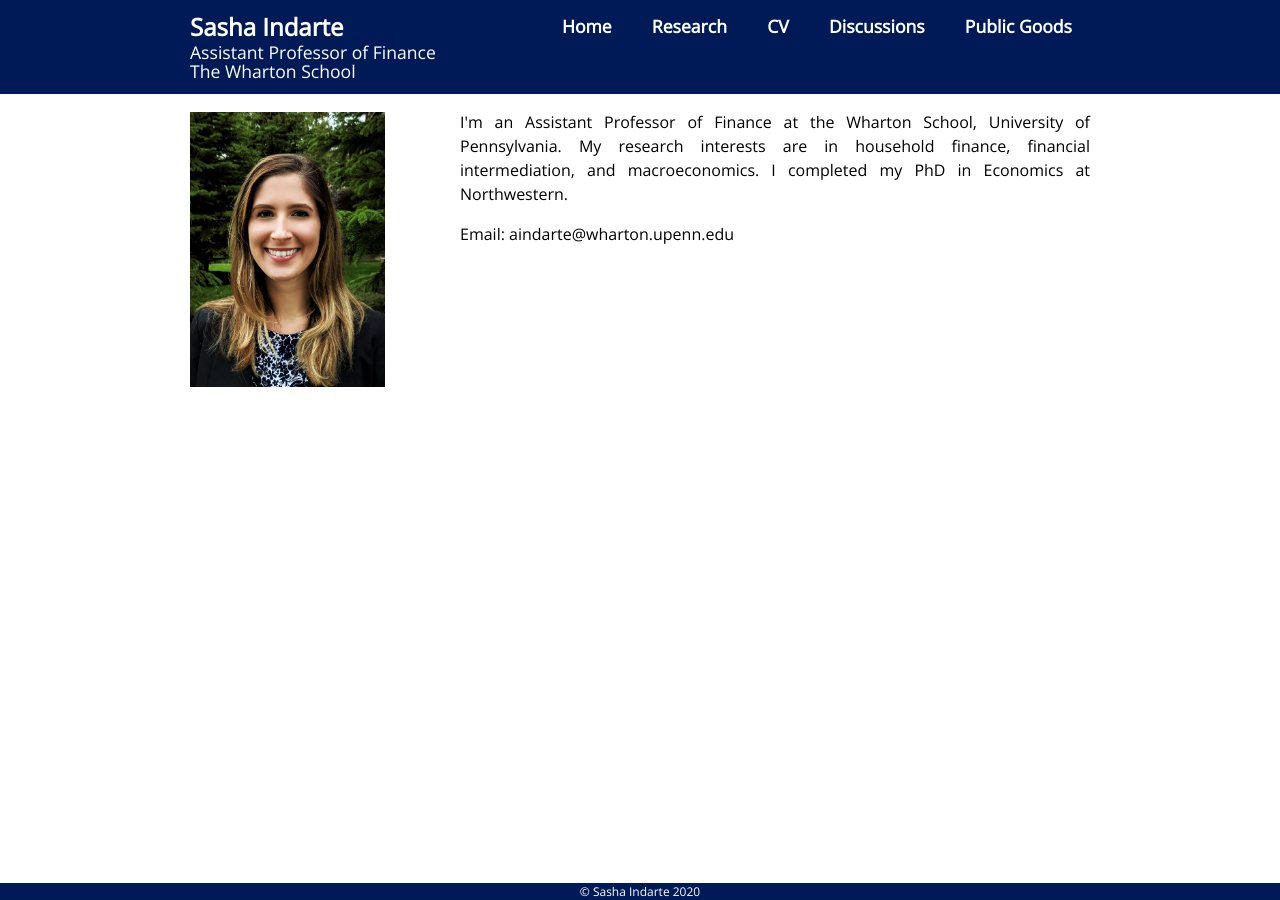
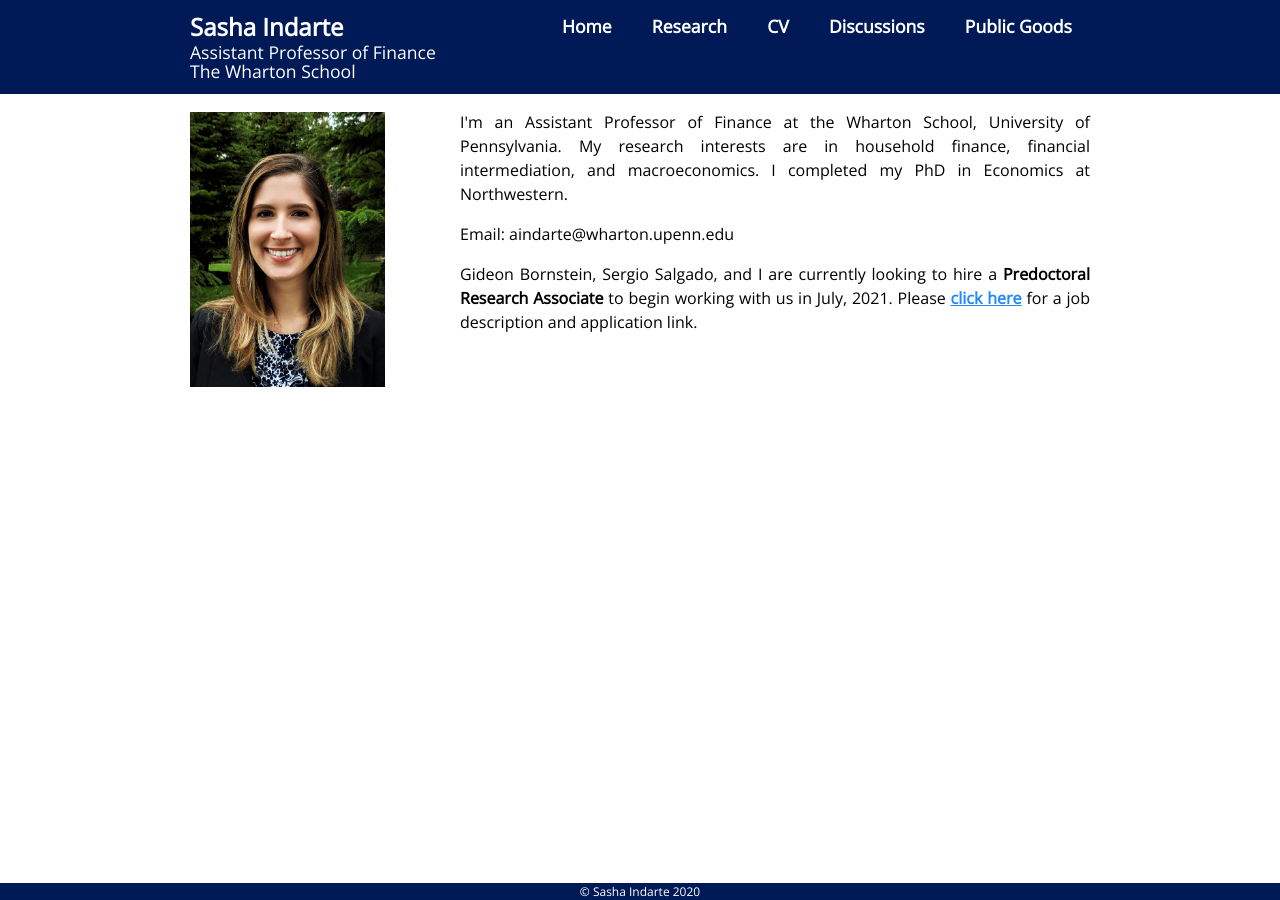
Before and after one commit to sashaindarte/sashaindarte.github.io, a Jekyll site: the page built from index.html, in a window 1280 px wide. Built offline with Jekyll 4.4.1, drawn with Linux system fonts in a browser that asks for light colours.

Commit message:
add predoc job

```diff
--- a/index.html
+++ b/index.html
@@ -15,6 +15,7 @@ title: Sasha Indarte
 			<div class="main">
 				<p> I'm an Assistant Professor of Finance at the Wharton School, University of Pennsylvania. My research interests are in household finance, financial intermediation, and macroeconomics. I completed my PhD in Economics at Northwestern.</p>
 				<p>Email: <span id="email"></span></p>
+				<p>Gideon Bornstein, Sergio Salgado, and I are currently looking to hire a <b>Predoctoral Research Associate</b> to begin working with us in July, 2021. Please <a href = "/research/wharton_RF_job.pdf"><u><b>click here</b></u></a> for a job description and application link.</p>
 			</div>
 		</div>
 	</div>
```
